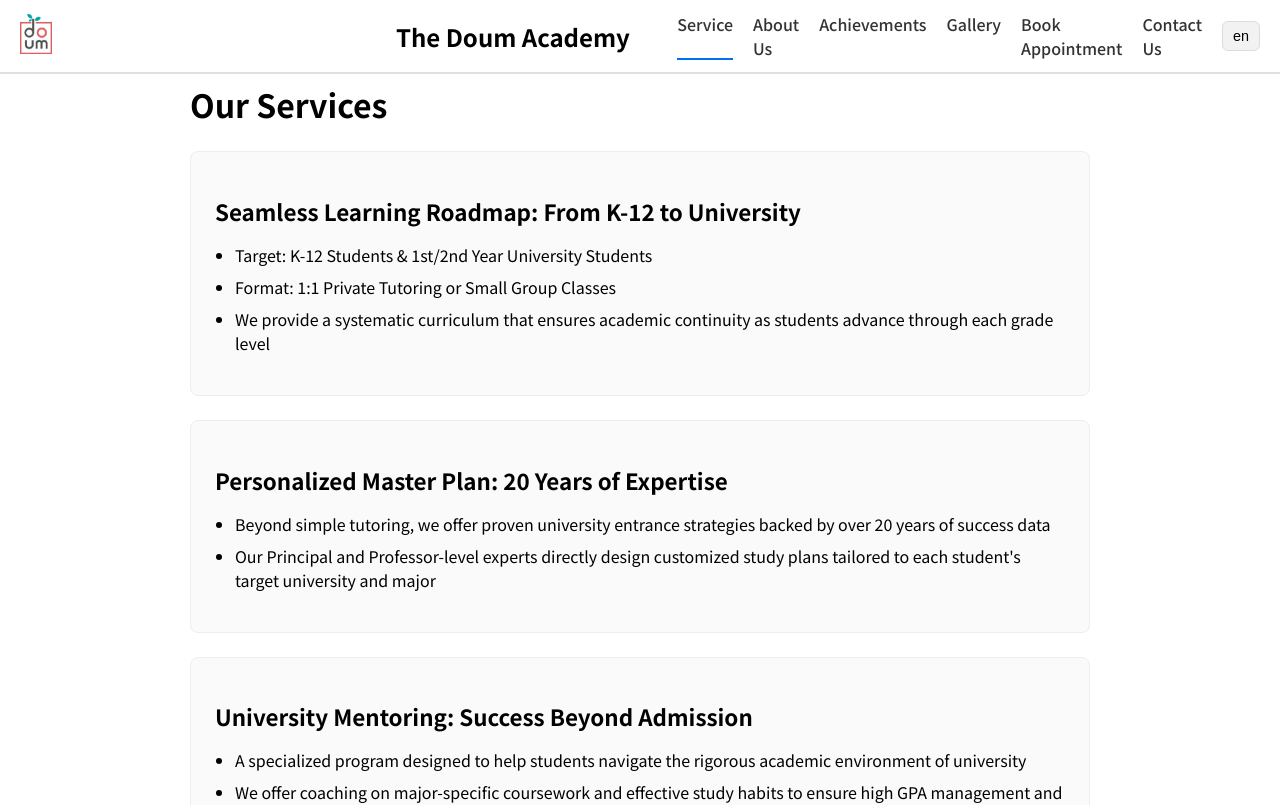
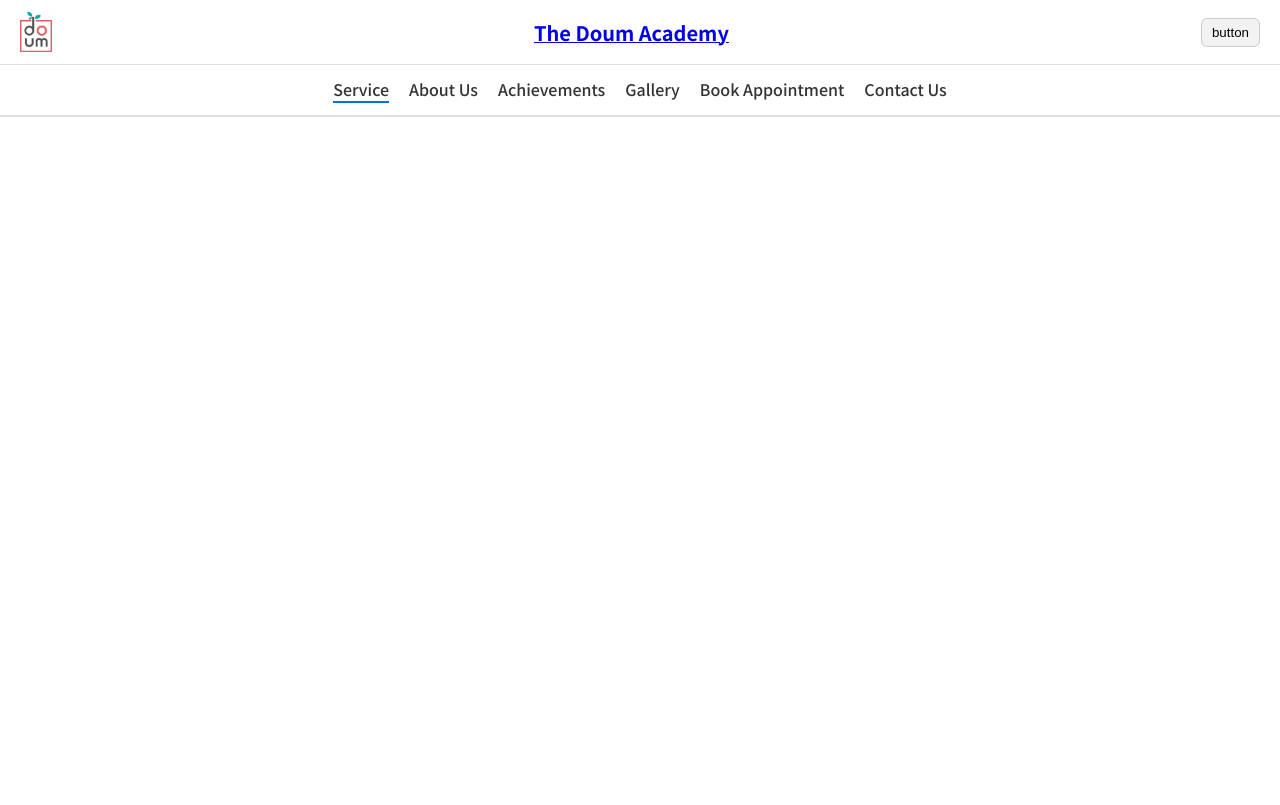
Before and after one commit to junuiui/the-doum-academy-website, a Next.js app: page /service in a window 1280 px wide. Shown: the top 805 px of the page. Built offline with nearby package versions, Linux system fonts and the light colour scheme.

Commit message:
header/nav separated

```diff
--- a/src/app/context/LanguageContext.tsx
+++ b/src/app/context/LanguageContext.tsx
@@ -1,38 +1,38 @@
-"use client"
+// "use client"
 
-import { createContext, useContext, useState } from 'react'
+// import { createContext, useContext, useState } from 'react'
 
-// Setting up the type for all available Languages
-type Lang = "en" | "ko"
+// // Setting up the type for all available Languages
+// type Lang = "en" | "ko"
 
-// set up context type
-type LangContextType = {
-    lang: Lang;
-    toggleLang: () => void;
-};
+// // set up context type
+// type LangContextType = {
+//     lang: Lang;
+//     toggleLang: () => void;
+// };
 
-const LanguageContext = createContext<LangContextType | null>(null);
+// const LanguageContext = createContext<LangContextType | null>(null);
 
-export function LanguageProvider({ children }: { children: React.ReactNode }) {
-    const [lang, setLang] = useState<Lang>("en")
+// export function LanguageProvider({ children }: { children: React.ReactNode }) {
+//     const [lang, setLang] = useState<Lang>("en")
 
-    /**
-     * When toggle, it changes the current language
-     */
-    const toggleLang = () => {
-        console.log(`[Language] ${lang}`)
-        setLang((prev) => (prev === 'en' ? 'ko' : 'en'));
-    };
+//     /**
+//      * When toggle, it changes the current language
+//      */
+//     const toggleLang = () => {
+//         console.log(`[Language] ${lang}`)
+//         setLang((prev) => (prev === 'en' ? 'ko' : 'en'));
+//     };
 
-    return (
-        <LanguageContext.Provider value={{ lang, toggleLang }}>
-            {children}
-        </LanguageContext.Provider>
-    )
-}
+//     return (
+//         <LanguageContext.Provider value={{ lang, toggleLang }}>
+//             {children}
+//         </LanguageContext.Provider>
+//     )
+// }
 
-export function useLanguage() {
-    const context = useContext(LanguageContext);
-    if (!context) throw new Error("ERROR: useLanguage must be used inside Language Provider!!")
-    return context;
-}
+// export function useLanguage() {
+//     const context = useContext(LanguageContext);
+//     if (!context) throw new Error("ERROR: useLanguage must be used inside Language Provider!!")
+//     return context;
+// }
--- a/src/app/globals.css
+++ b/src/app/globals.css
@@ -15,3 +15,4 @@ html, body {
 .layout-main {
     flex: 1;
 }
+/*  */
--- a/src/app/layout.tsx
+++ b/src/app/layout.tsx
@@ -4,8 +4,9 @@ import './globals.css';
 import Navbar from '@/components/NavBar';
 import Footer from '@/components/Footer';
 import { ReactNode } from 'react';
-import { LanguageProvider } from './context/LanguageContext';
+// import { LanguageProvider } from './context/LanguageContext';
 import { Noto_Sans_KR } from "next/font/google";
+import Header from '@/components/Header';
 
 const noto = Noto_Sans_KR({
     subsets: ["latin"],
@@ -25,13 +26,17 @@ export default function RootLayout({ children }: { children: ReactNode }) {
     return (
         <html lang="en" className={noto.className}>
             <body className='layout-body'>
-                <LanguageProvider>
+                {/* <LanguageProvider>
+                    <Header />
                     <Navbar />
                     <main className='layout-main'>
                         {children}
                     </main>
                     <Footer />
-                </LanguageProvider>
+                </LanguageProvider> */}
+
+                <Header />
+                <Navbar />
 
             </body>
         </html>
--- a/src/app/page.tsx
+++ b/src/app/page.tsx
@@ -1,15 +1,15 @@
 // src/app/page.tsx
 'use client'
-import { useLanguage } from './context/LanguageContext';
+// import { useLanguage } from './context/LanguageContext';
 import styles from './page.module.css';
 
 export default function Home() {
-    const { lang } = useLanguage();
+    // const { lang } = useLanguage();
 
     return (
         <div className={styles.container}>
             <section className={styles.hero}>
-                {lang === 'en' ? <h1>Welcome to The Doum Academy</h1> : <h1>도움아카데이메 오신것을 환영합니다!</h1> }
+                <h1>doum Academy</h1>
                 <p>Brief intro</p>
             </section>
 
--- a/src/app/service/page.tsx
+++ b/src/app/service/page.tsx
@@ -1,35 +1,36 @@
-"use client";
+// "use client";
 
-import { useLanguage } from "../context/LanguageContext";
-import styles from "./page.module.css";
-import services from "@/data/services.json";
+// import { useLanguage } from "../context/LanguageContext";
+// import styles from "./page.module.css";
+// import services from "@/data/services.json";
 
-export default function ServicePage() {
-    const { lang } = useLanguage();
+// export default function ServicePage() {
+//     const { lang } = useLanguage();
 
-    return (
-        <div className={styles.container}>
-            <h1 className={styles.title}>
-                {lang === "en" ? "Our Services" : "서비스 안내"}
-            </h1>
+//     return (
+//         <div className={styles.container}>
+//             <h1 className={styles.title}>
+//                 {lang === "en" ? "Our Services" : "서비스 안내"}
+//             </h1>
 
-            {services.map((service) => (
-                <div key={service.id} className={styles.card}>
-                    {/* Title */}
-                    <h2 className={styles.cardTitle}>
-                        {service.title[lang]}
-                    </h2>
+//             {services.map((service) => (
+//                 <div key={service.id} className={styles.card}>
+//                     {/* Title */}
+//                     <h2 className={styles.cardTitle}>
+//                         {service.title[lang]}
+//                     </h2>
 
-                    {/* Body 리스트 */}
-                    <ul className={styles.bodyList}>
-                        {service.body.map((item, i) => (
-                            <li key={i}>
-                                {item[lang]}
-                            </li>
-                        ))}
-                    </ul>
-                </div>
-            ))}
-        </div>
-    );
-}
+//                     {/* Body 리스트 */}
+//                     <ul className={styles.bodyList}>
+//                         {service.body.map((item, i) => (
+//                             <li key={i}>
+//                                 {item[lang]}
+//                             </li>
+//                         ))}
+//                     </ul>
+//                 </div>
+//             ))}
+//         </div>
+//     );
+// }
+// //
--- /dev/null
+++ b/src/components/Header.module.css
@@ -0,0 +1,40 @@
+.header {
+    width: 100%;
+    border-bottom: 2px solid #e0e0e0;
+    background: #fff;
+    position: fixed;
+    top: 0;
+
+}
+
+.headerInner {
+    padding: 12px 20px;
+    display: flex;
+    align-items: center;
+    justify-content: space-between;
+}
+
+.logoWrap {
+    display: flex;
+    align-items: center;
+    text-decoration: none;
+    color: #000;
+}
+
+.logo {
+    height: 40px;
+    margin-right: 10px;
+}
+
+.title {
+    font-size: 20px;
+    font-weight: 600;
+}
+
+.langBtn {
+    padding: 6px 10px;
+    border: 1px solid #ccc;
+    border-radius: 6px;
+    background: #f2f2f2;
+    cursor: pointer;
+}
--- /dev/null
+++ b/src/components/Header.tsx
@@ -0,0 +1,35 @@
+'use client';
+
+import Link from 'next/link';
+import styles from './Header.module.css';
+import logoImage from '../../public/DoumAcademyLogo_without_letter.jpg';
+// import { useLanguage } from '@/app/context/LanguageContext';
+
+export default function Header() {
+    // const { lang, toggleLang } = useLanguage();
+
+    return (
+        <header className={styles.header}>
+            {/* Left: Logo */}
+            <div className={styles.headerInner}>
+                <Link href="/" className={styles.logoWrap}>
+                    <img
+                        src={logoImage.src}
+                        alt="The Doum Academy Logo"
+                        className={styles.logo}
+                    />
+                </Link>
+
+                <Link href="/" >
+                    <span className={styles.title}>The Doum Academy</span>
+                </Link>
+
+                {/* Right: Language */}
+                <button className={styles.langBtn}>
+                    button
+                </button>
+            </div>
+
+        </header>
+    );
+}
--- a/src/components/NavBar.module.css
+++ b/src/components/NavBar.module.css
@@ -2,47 +2,15 @@
     width: 100%;
     display: flex;
     align-items: center;
+    justify-content: center;
     padding: 12px 20px;
     box-sizing: border-box;
     position: fixed;
     border-bottom: 2px solid #e0e0e0;
     background-color: #fff;
-    z-index: 1000;
+    margin-top: 65px; /* Measured by Header height */
 }
 
-/* ----- LEFT ----- */
-.navLeft {
-    flex: 1;
-}
-
-.logoImage {
-    height: 40px;
-}
-
-/* ----- CENTER ----- */
-.navCenter {
-    flex: 1;
-    text-align: center;
-    font-size: 20px;
-    font-weight: bold;
-}
-
-.logoText {
-    font-size: 120%;
-    font-weight: 600;
-    text-decoration: none;
-    color: #000;
-}
-
-/* ----- RIGHT ----- */
-.navRight {
-    flex: 1;
-    display: flex;
-    justify-content: flex-end;
-    align-items: center;
-}
-
-/* PC Links */
 .navLinks {
     display: flex;
     gap: 20px;
@@ -62,74 +30,3 @@
     color: #0070f3;
     border-bottom: 2px solid #0070f3;
 }
-
-/* Mobile menu button (hidden on PC) */
-.menuBtn {
-    display: none;
-    font-size: 28px;
-    background: none;
-    border: none;
-    cursor: pointer;
-}
-
-/* ----- Language Buttons ----- */
-.langBtn {
-    margin-left: 20px;
-    padding: 6px 10px;
-    font-size: 0.9rem;
-    background: #f2f2f2;
-    border: 1px solid #dcdcdc;
-    border-radius: 6px;
-    cursor: pointer;
-}
-
-.langBtn:hover {
-    background: #e8e8e8;
-}
-
-/* 모바일 버전 */
-.langBtnMobile {
-    margin-top: 10px;
-    width: 100px;
-    padding: 8px;
-    background: #fff;
-    border: 1px solid #ccc;
-    border-radius: 6px;
-    align-self: center;
-}
-
-/* ----- Mobile Dropdown ----- */
-.mobileMenu {
-    display: none;
-    flex-direction: column;
-    background: #f7f7f7;
-    padding: 12px 20px;
-}
-
-.mobileMenu a {
-    padding: 10px 0;
-    color: #333;
-    text-decoration: none;
-}
-
-.show {
-    display: flex;
-}
-
-/* ----- Responsive rules ----- */
-@media (max-width: 768px) {
-    .navLinks {
-        display: none;
-    }
-
-    .menuBtn {
-        display: block;
-    }
-
-    /* Center text stays centered even when menu button appears */
-    .navCenter {
-        position: absolute;
-        left: 50%;
-        transform: translateX(-50%);
-    }
-}
--- a/src/components/NavBar.tsx
+++ b/src/components/NavBar.tsx
@@ -1,15 +1,10 @@
 'use client'
 import Link from 'next/link';
 import styles from './NavBar.module.css';
-import logoImage from '../../public/DoumAcademyLogo_without_letter.jpg';
 
-import { useState } from 'react';
 import { usePathname } from 'next/navigation';
-import { useLanguage } from '@/app/context/LanguageContext';
 
 export default function Navbar() {
-    const [open, setOpen] = useState(false);
-    const { lang, toggleLang } = useLanguage();
     const pathname = usePathname();
 
     const links = [
@@ -25,24 +20,6 @@ export default function Navbar() {
     return (
         <>
             <nav className={styles.navbar}>
-                {/* Left: Logo Image */}
-                <div className={styles.navLeft}>
-                    <Link href="/">
-                        <img
-                            src={logoImage.src}
-                            alt="The Doum Academy Logo"
-                            className={styles.logoImage}
-                        />
-                    </Link>
-                </div>
-
-                {/* Center: Logo Text */}
-                <div className={styles.navCenter}>
-                    <span><Link className={styles.logoText} href="/">The Doum Academy</Link></span>
-                </div>
-
-                {/* Right: Links + Mobile Menu Button */}
-                <div className={styles.navRight}>
                 <div className={styles.navLinks}>
                     {links.map(link => (
                         <Link
@@ -54,31 +31,7 @@ export default function Navbar() {
                         </Link>
                     ))}
                 </div>
-
-                    {/* Language toggle */}
-                    <button className={styles.langBtn} onClick={toggleLang}>
-                        {lang}
-                    </button>
-
-                    <button className={styles.menuBtn} onClick={() => setOpen(!open)}>
-                        ☰
-                    </button>
-                </div>
             </nav>
-
-            {/* Mobile Dropdown */}
-            <div className={`${styles.mobileMenu} ${open ? styles.show : ''}`}>
-                {links.map(link => (
-                    <Link
-                        key={link.href}
-                        href={link.href}
-                        className={pathname === link.href ? styles.active : ''}
-                        onClick={() => setOpen(false)}
-                    >
-                        {link.name}
-                    </Link>
-                ))}
-            </div>
         </>
     );
 }
```
Also changed, not shown: src/components/teachers/page.tsx (deleted, +0 -99 lines). Lines whose indentation alone changed are shown as unchanged.
